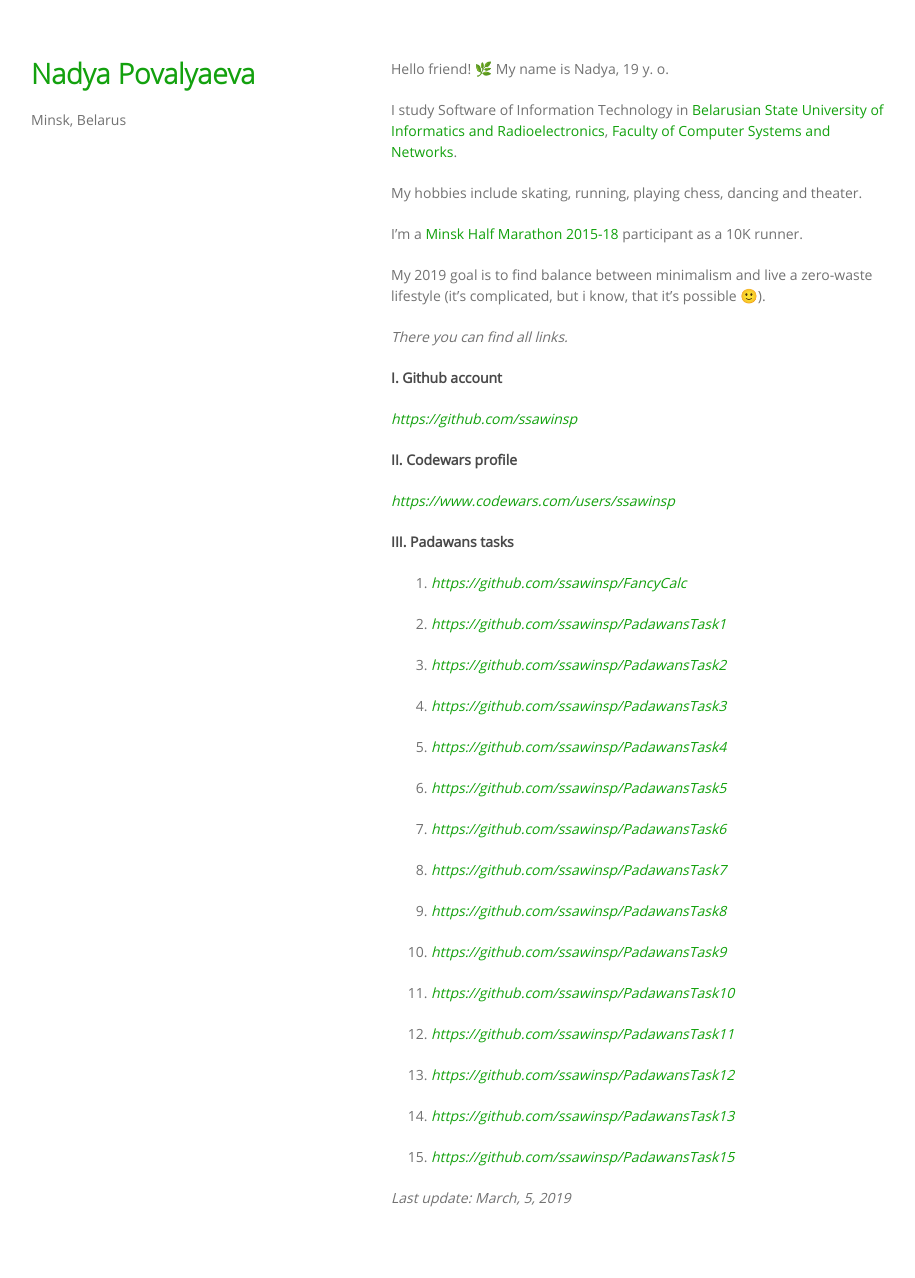
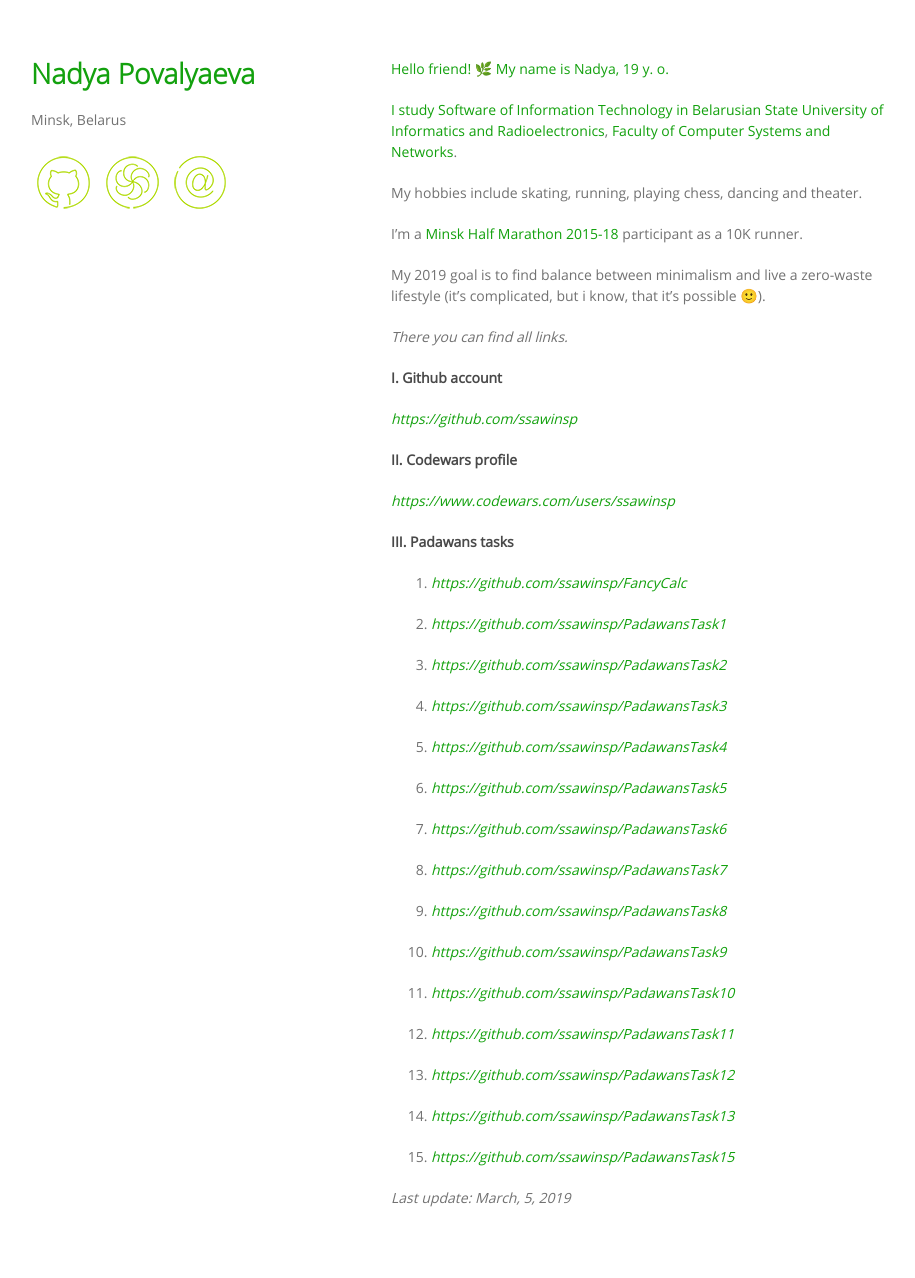
Before and after one commit to npovalyaeva/npovalyaeva.github.io, a Jekyll site: the page built from index.md, in a window 1280 px wide. Shown: the whole page, without its empty margins (179-1094 px from the left). Built offline with Jekyll 4.4.1, drawn with Linux system fonts in a browser that asks for light colours; our own code applies the rules of GitHub Pages for plain Markdown files.

Commit message:
Try to add social profiles

```diff
--- a/_layouts/default.html
+++ b/_layouts/default.html
@@ -29,6 +29,14 @@
           <li><a href="{{ site.github.repository_url }}">View On <strong>GitHub</strong></a></li>
         </ul>
         {% endif %}
+
+		<a href="https://github.com/ssawinsp">
+                <img class = "find-me-github" src= "../images/github.png"</a>
+            <a href="https://www.codewars.com/users/ssawinsp">
+                <img class = "find-me-codewars" src= "../images/codewars.png"</a>
+            <a href="http://t.me">
+                <img class = "find-me-email" src= "../images/email.png"</a>
+
       </header>
       <section>
 
```
Also changed, not shown: images/codewars.png, images/email.png, images/github.png.
